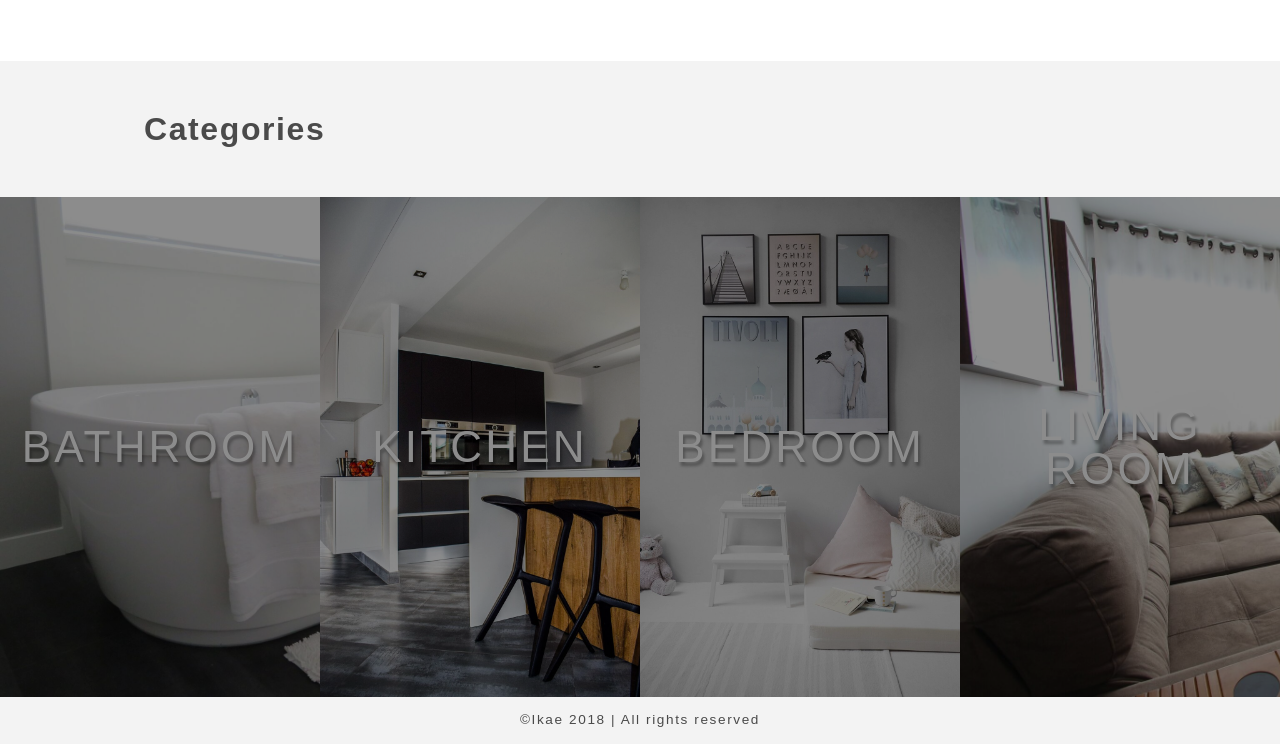
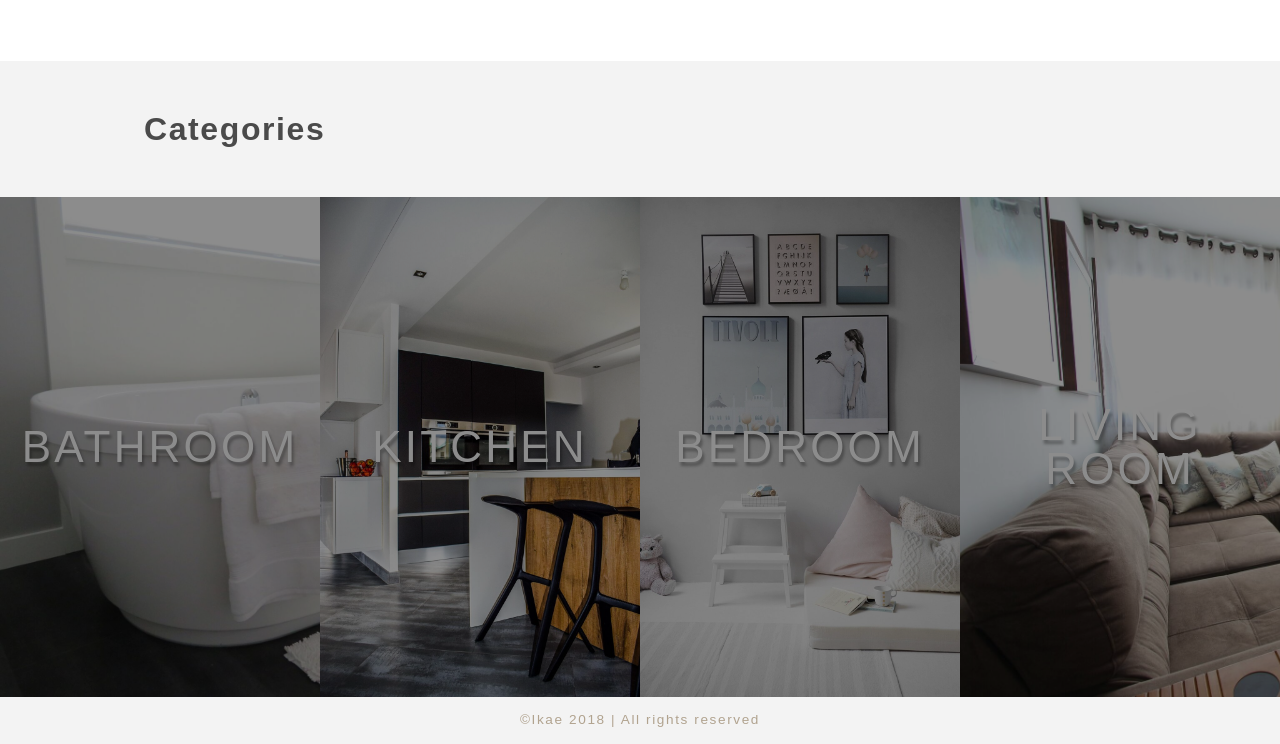
Before and after one commit to naomi-sharif/ikae, a website: page index.html in a window 1280 px wide. Shown: the part 1318-2062 px from the top of the page. Drawn offline with Linux system fonts and the light colour scheme.

Commit message:
Final changes

```diff
--- a/scss/_footer.scss
+++ b/scss/_footer.scss
@@ -4,7 +4,7 @@
     background-color: $banner-color;
     letter-spacing: .1rem;
     font-weight: 100;
-    color: $primary-color;
+    color: $secondary-color;
     font-size: .85rem;
     margin: 0 0 0 0;
 }
```
Also changed, not shown: css/app.css.
